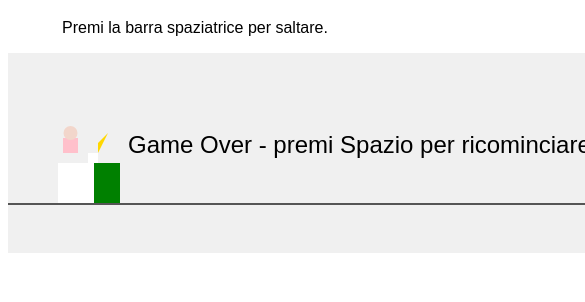
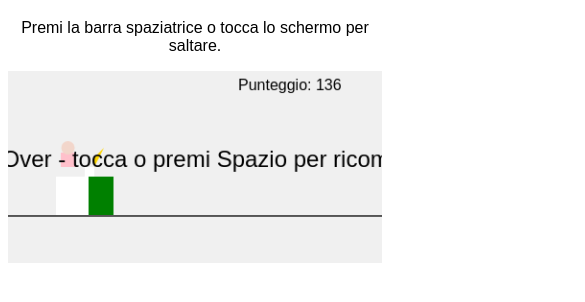
Before and after one commit to andreame-code/PrincessOnUnicorn, a plain HTML site: page index.html in a window 390 px wide. Shown: the part 98-400 px from the top of the page, 585 px wide, since content can reach past the window. Drawn offline with Linux system fonts and the light colour scheme.

Commit message:
Enable mobile play with touch controls

```diff
--- a/game.js
+++ b/game.js
@@ -1,7 +1,8 @@
 const canvas = document.getElementById('game');
 const ctx = canvas.getContext('2d');
 
-const groundY = 150;
+canvas.height = 200;
+let groundY = canvas.height - 50;
 
 const unicorn = {
   x: 50,
@@ -12,22 +13,44 @@ const unicorn = {
   jumping: false
 };
 
+function resizeCanvas() {
+  canvas.width = window.innerWidth;
+  groundY = canvas.height - 50;
+  if (!unicorn.jumping) {
+    unicorn.y = groundY;
+  }
+}
+
+window.addEventListener('resize', resizeCanvas);
+resizeCanvas();
+
 let obstacles = [];
 let score = 0;
 let speed = 6;
 let gravity = 0.6;
 let gameOver = false;
 
+function handleInput() {
+  if (gameOver) {
+    reset();
+  } else if (!unicorn.jumping) {
+    unicorn.vy = -12;
+    unicorn.jumping = true;
+  }
+}
+
 document.addEventListener('keydown', (e) => {
   if (e.code === 'Space') {
-    if (gameOver) {
-      reset();
-    } else if (!unicorn.jumping) {
-      unicorn.vy = -12;
-      unicorn.jumping = true;
-    }
+    handleInput();
   }
 });
+
+document.addEventListener('touchstart', (e) => {
+  e.preventDefault();
+  handleInput();
+}, { passive: false });
+
+document.addEventListener('mousedown', handleInput);
 
 function reset() {
   obstacles = [];
@@ -99,12 +122,14 @@ function draw() {
 
   ctx.fillStyle = '#000';
   ctx.font = '16px sans-serif';
-  ctx.fillText(`Punteggio: ${score}`, 650, 20);
+  ctx.fillText(`Punteggio: ${score}`, canvas.width - 150, 20);
 
   if (gameOver) {
     ctx.fillStyle = '#000';
     ctx.font = '24px sans-serif';
-    ctx.fillText('Game Over - premi Spazio per ricominciare', 120, 100);
+    const msg = 'Game Over - tocca o premi Spazio per ricominciare';
+    const msgWidth = ctx.measureText(msg).width;
+    ctx.fillText(msg, (canvas.width - msgWidth) / 2, 100);
   }
 }
 
--- a/index.html
+++ b/index.html
@@ -2,16 +2,17 @@
 <html lang="it">
 <head>
   <meta charset="UTF-8">
+  <meta name="viewport" content="width=device-width, initial-scale=1.0">
   <title>Principessa sull'Unicorno Runner</title>
   <style>
     body { text-align: center; font-family: sans-serif; }
-    canvas { background: #f0f0f0; display: block; margin: 0 auto; }
+    canvas { background: #f0f0f0; display: block; margin: 0 auto; width: 100%; }
   </style>
 </head>
 <body>
   <h1>Principessa sull'Unicorno Runner</h1>
-  <p>Premi la barra spaziatrice per saltare.</p>
-  <canvas id="game" width="800" height="200"></canvas>
+  <p>Premi la barra spaziatrice o tocca lo schermo per saltare.</p>
+  <canvas id="game" height="200"></canvas>
   <script src="game.js"></script>
 </body>
 </html>
```
Also changed, not shown: README.md.
